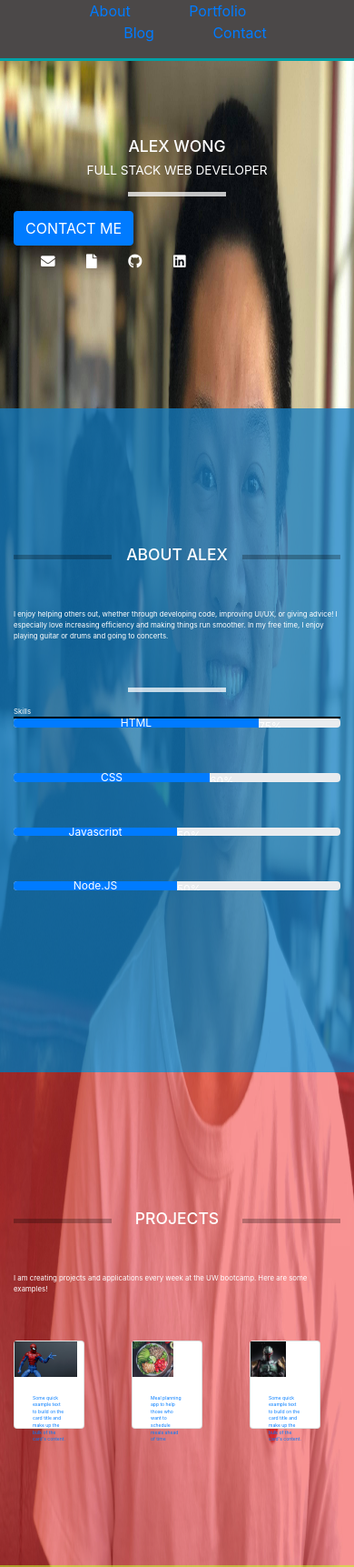
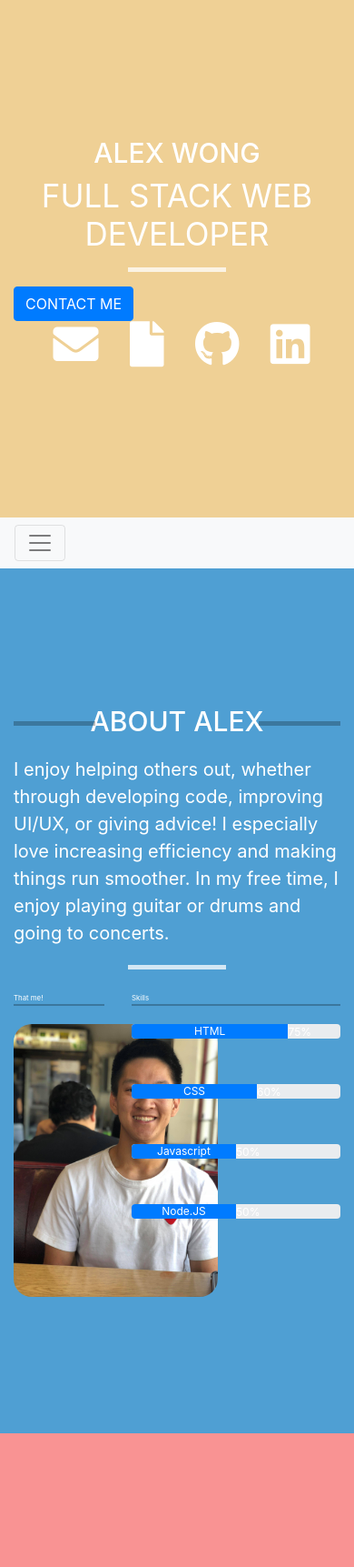
Before and after one commit to ralexwong/updated-portfolio, a plain HTML site: page index.html in a window 390 px wide. Shown: the top 1723 px of the page at 91% size. Drawn offline with nearby package versions, Linux system fonts and the light colour scheme; a web font is replaced by a local one.

Commit message:
polished the CSS a bit. Going with vw isnt an option sadly. Need to work on centering content and making it mobile friendly. Utilize bootstrap and its auto adjusting properties.

```diff
--- a/assets/css/style.css
+++ b/assets/css/style.css
@@ -8,12 +8,12 @@ body {
 }
 
 h1 {
-    font-size: 3.5vw;
+    font-size: 35px;
     font-weight: 400;
 }
 
 h2 {
-    font-size: 4.5vw;
+    font-size: 55px;
 }
 
 h1, h2, h3, ul {
@@ -42,14 +42,14 @@ h2.sectionHeading:before, h2.sectionHeading:after {
 }
 
 i {
-    display : center;
-    font-size: 4vw;
-    margin: 10px 30px 0 0;
+    align-content: center;
+    font-size: 50px;
+    max-width: 100%;
 }
 
 li {
     display: inline;
-    margin: 0 30px 0 30px;
+    margin: 0 30px 0 0px;
 }
 
 p {
@@ -64,23 +64,28 @@ section {
 /* CLASSES  */
 /* ----------------------------- */
 
-.card {
-    height: 25vw;
-    width: 20vw;
+/* .card {
+    max-height: 250px;
+    max-width: 250px;
 }
 
 .cardImage {
-    height: 10vw;
+    max-height: 15vw;
+    width:20vw;
 }
 
 .cardText {
-    font-size: 1.3vw;
+    font-size: 1.1vw;
+} */
+
+.cardTitle {
+    text-align: center;
 }
 
 
 .contactInfo {
     margin: 0 auto;
-    max-width: 300px;
+    /* max-width: 300px; */
 }
 
 .contactMe {
@@ -96,8 +101,22 @@ section {
 
 }
 
+.navbar-nav {
+    align-items: center;
+    color: black;
+    display: flex;
+    width:500px;
+    margin: 0 auto;
+}
+
+.progressTitle {
+    border-bottom: 2px solid rgba(0, 0, 0, 0.25);
+    font-size: 2vw;
+    margin: 10px 0 20px 0;
+}
+
 .progress {
-    height: 2.5vw;
+        /* height: 2.5vw; */
     margin: 0 0 50px 0;
 }
 
@@ -114,7 +133,7 @@ section {
 }
 
 .sectionText {
-    font-size: 2vw;
+    font-size: 30px;
     margin: 50px auto 50px auto;
 }
 
@@ -139,9 +158,7 @@ section {
 }
 
 #content {
-    background-image: url(../images/new-profile-pic.jpg);
-    background-size: 100% 80%;
-    background-repeat: no-repeat;
+
 }
 
 #footer {
@@ -153,20 +170,65 @@ section {
     border-bottom: 3px solid #00A1A7;
     width: 100%;
     position: fixed;
+    z-index: 11;
 }
 
 #main {
-    /* background-image: url(../images/new-profile-pic.jpg); */
-    background-repeat:no-repeat;
-    background-size: 100% 100%;
+    background-color: rgba(233, 189, 107, 0.712);
+}
+
+#profilePic {
+    border-radius: 20px;
     object-fit: contain;
+    max-height: 300px;
 }
 
 #projects {
     background: rgba(243, 51, 51, 0.527);
 }
 
-#progressTitle {
-    border-bottom: 2px solid black;
-    font-size: 2vw;
+
+
+
+
+
+/* Media Queries */
+
+@media (max-width: 992px) {
+
+
 }
+
+@media (max-width: 768px) {
+
+
+
+}
+
+@media (max-width: 640px) {
+
+
+
+}
+
+@media (max-width: 426px) {
+
+    h2 {
+        font-size: 30px;
+    }
+
+    h2.sectionHeading:before, h2.sectionHeading:after {
+        position: absolute;
+        top: 50%;
+        display: block;
+        width: 25%;
+        border-bottom: 5px solid rgba(0, 0, 0, 0.25);
+        content: ""
+    }
+
+    .sectionText {
+        font-size: 20px;
+        margin: 20px auto 20px auto;
+    }
+
+}
--- a/index.html
+++ b/index.html
@@ -43,7 +43,7 @@
 
 <div id="content">
 
-    <div id="header">
+    <!-- <div id="header">
         <div class="container">
             <ul>
                 <li><a href="#about">About</a></li>
@@ -53,7 +53,7 @@
                 <li><a href="#contact">Contact</a></li>
             </ul>
         </div>
-    </div>
+    </div> -->
 
     <section id="main">
         <div class="container">
@@ -63,14 +63,41 @@
                 <hr class="seperator">
                 <a class="contactMe" href=""><button type="button" class="btn btn-primary">CONTACT ME</button></a>
                 <div class="contactInfo">
-                    <i class="fas fa-envelope"></i>
-                    <i class="fas fa-file"><a href=""></a></i>
-                    <i class="fab fa-github"><a href=""></a></i>
-                    <i class="fab fa-linkedin"><a href=""></a></i>
+                    <ul>
+                        <li><i class="fas fa-envelope"></i></li>
+                        <li><i class="fas fa-file"><a href="" alt="resume"></a></i></li>
+                        <li><i class="fab fa-github"><a href=""></a></i></li>
+                        <li><i class="fab fa-linkedin"><a href=""></a></i></li>
+                    </ul>
                 </div>
             </div>
         </div>
     </section>
+
+    <nav class="navbar navbar-expand-lg navbar-light bg-light">
+        <button class="navbar-toggler" type="button" data-toggle="collapse" data-target="#navbarNav" aria-controls="navbarNav" aria-expanded="false" aria-label="Toggle navigation">
+            <span class="navbar-toggler-icon"></span>
+        </button>
+        <div class="collapse navbar-collapse" id="navbarNav">
+            <ul class="navbar-nav">
+                <li class="nav-item">
+                    <a class="nav-link" href="#">About<span class="sr-only">(current)</span></a>
+                </li>
+                <li class="nav-item">
+                    <a class="nav-link" href="#">Portfolio</a>
+                </li>
+                <li class="nav-item">
+                    <a href="#main"></a>
+                </li>
+                <li class="nav-item">
+                    <a class="nav-link" href="#">Blog</a>
+                </li>
+                <li class="nav-item">
+                    <a class="nav-link" href="#">Contact</a>
+                </li>
+            </ul>
+        </div>
+    </nav>
 
     <section id="about">
         <div class="container">
@@ -79,9 +106,18 @@
 
             <hr class="seperator">
 
-            <div class="column">
+            <div class="row">
+
+                <div class="col-4">
                     <div>
-                    <p id="progressTitle">Skills</p>
+                        <p class="progressTitle">That me!</p>
+                    </div>
+                    <img id="profilePic" src="assets/images/new-profile-pic.jpg" alt="profile-pic">
+                </div>
+
+                <div class="col-8">
+                    <div>
+                        <p class="progressTitle">Skills</p>
                     </div>
                     <div class="progress">
                         <div class="progress-bar" role="progressbar" style="width: 75%;" aria-valuenow="25" aria-valuemin="0" aria-valuemax="100">
@@ -108,6 +144,8 @@
                         <span class="progressPercentage">50%</span>
                     </div>
                 </div>
+
+            </div>
         </div>
     </section>
 
@@ -117,9 +155,12 @@
             <p class="sectionText">I am creating projects and applications every week at the UW bootcamp. Here are some examples!</p>
             <div class="row">
                 <div class="col-4">
+                    <div>
+                        <p class="cardTitle">Trivia Game</p>
+                    </div>
                     <div class="card">
                         <a href="https://ralexwong.github.io/triviagame2/">
-                            <img class="cardImage" src="assets/images/spiderman.jpg" class="card-img-top" alt="spiderman.jpg">
+                            <img src="assets/images/spiderman.jpg" class="card-img-top" alt="spiderman.jpg">
                             <div class="card-body">
                                 <p class="cardText">Some quick example text to build on the card title and make up the bulk of the card's content.</p>
                             </div>
@@ -127,9 +168,12 @@
                     </div>
                 </div>
                 <div class="col-4">
+                    <div>
+                        <p class="cardTitle">Meal Prep</p>
+                    </div>
                     <div class="card">
                         <a href="https://ralexwong.github.io/meal-planner/intro.html">
-                            <img class="cardImage" src="assets/images/meal-planner.jpg" class="card-img-top" alt="meal-planner.jpg">
+                            <img src="assets/images/meal-planner.jpg" class="card-img-top" alt="meal-planner.jpg">
                             <div class="card-body">
                                 <p class="cardText">Meal planning app to help those who want to schedule meals ahead of time</p>
                             </div>
@@ -137,9 +181,12 @@
                     </div>
                 </div>
                 <div class="col-4">
+                    <div>
+                        <p class="cardTitle">Star Wars RPG</p>
+                    </div>
                     <div class="card">
                         <a href="https://ralexwong.github.io/star-wars-game/">
-                            <img class="cardImage" src="assets/images/boba.jpg" class="card-img-top" alt="boba.jpg">
+                            <img src="assets/images/boba.jpg" class="card-img-top" alt="boba.jpg">
                             <div class="card-body">
                                 <p class="cardText">Some quick example text to build on the card title and make up the bulk of the card's content.</p>
                             </div>
@@ -185,13 +232,15 @@
         <div class="container">
             <h2 class="sectionHeading">THANKS!</h2>
             <p class="footerText">Want to chat about something?</p>
-            <p class="footerText"><a class="contactMe">CONTACT ME</a></p>
+            <p class="footerText"><span><i class="fas fa-envelope"></i></span><a class="contactMe">CONTACT ME</a></p>
             <p class="footerText">Email: alexhwong@hotmail.com</p>
             <p class="footerText">Phone Number: (206)-501-0909</p>
             <div class="iconDiv">
-                <i class="fab fa-linkedin"></i>
-                <i class="fab fa-github"></i>
-                <i class="fab fa-facebook-square"></i>
+                <ul>
+                    <li><i class="fab fa-linkedin"></i></li>
+                    <li><i class="fab fa-github"></i></li>
+                    <li><i class="fab fa-facebook-square"></i></li>
+                </ul>
             </div>
         </div>
     </section>
```
Lines whose indentation alone changed are shown as unchanged.
